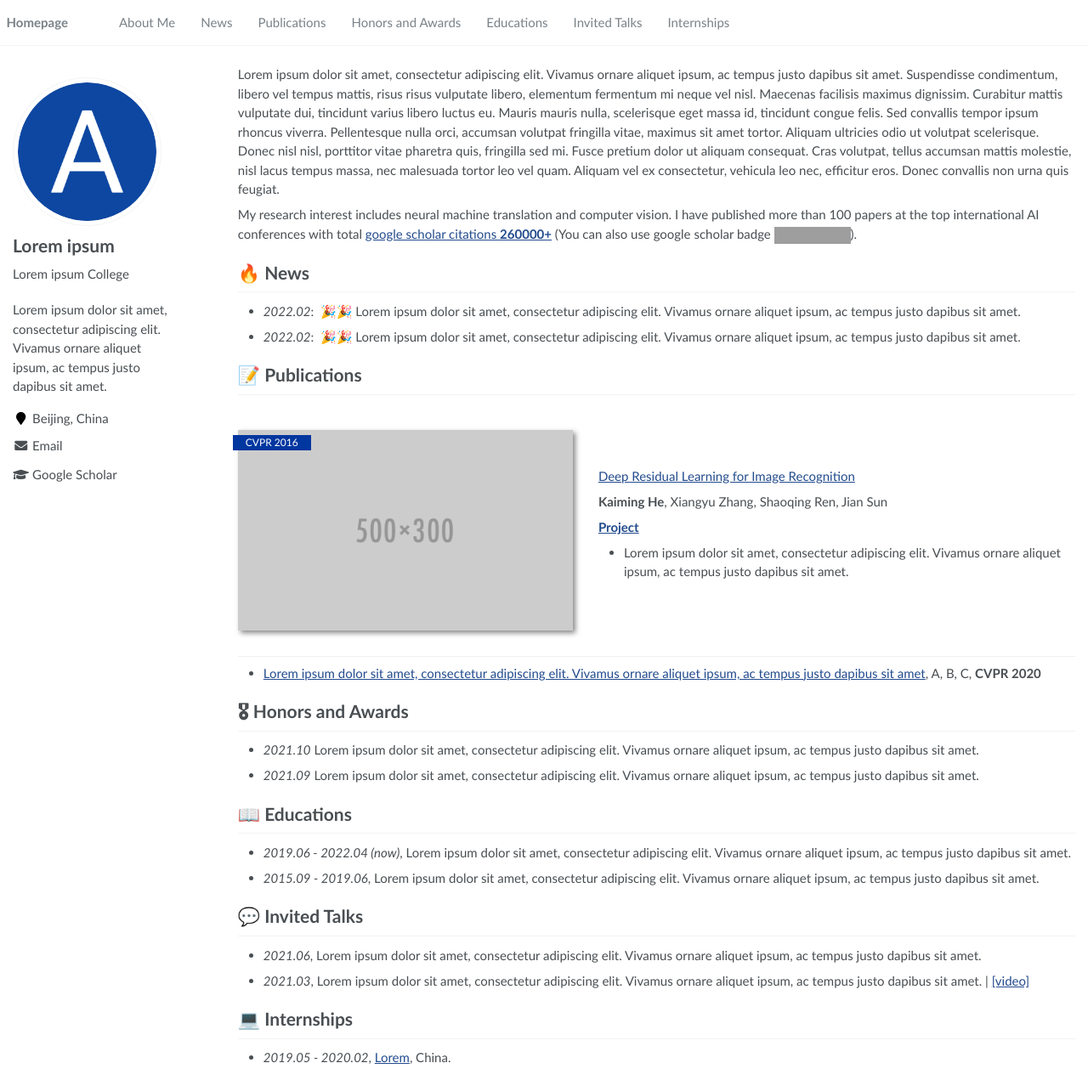
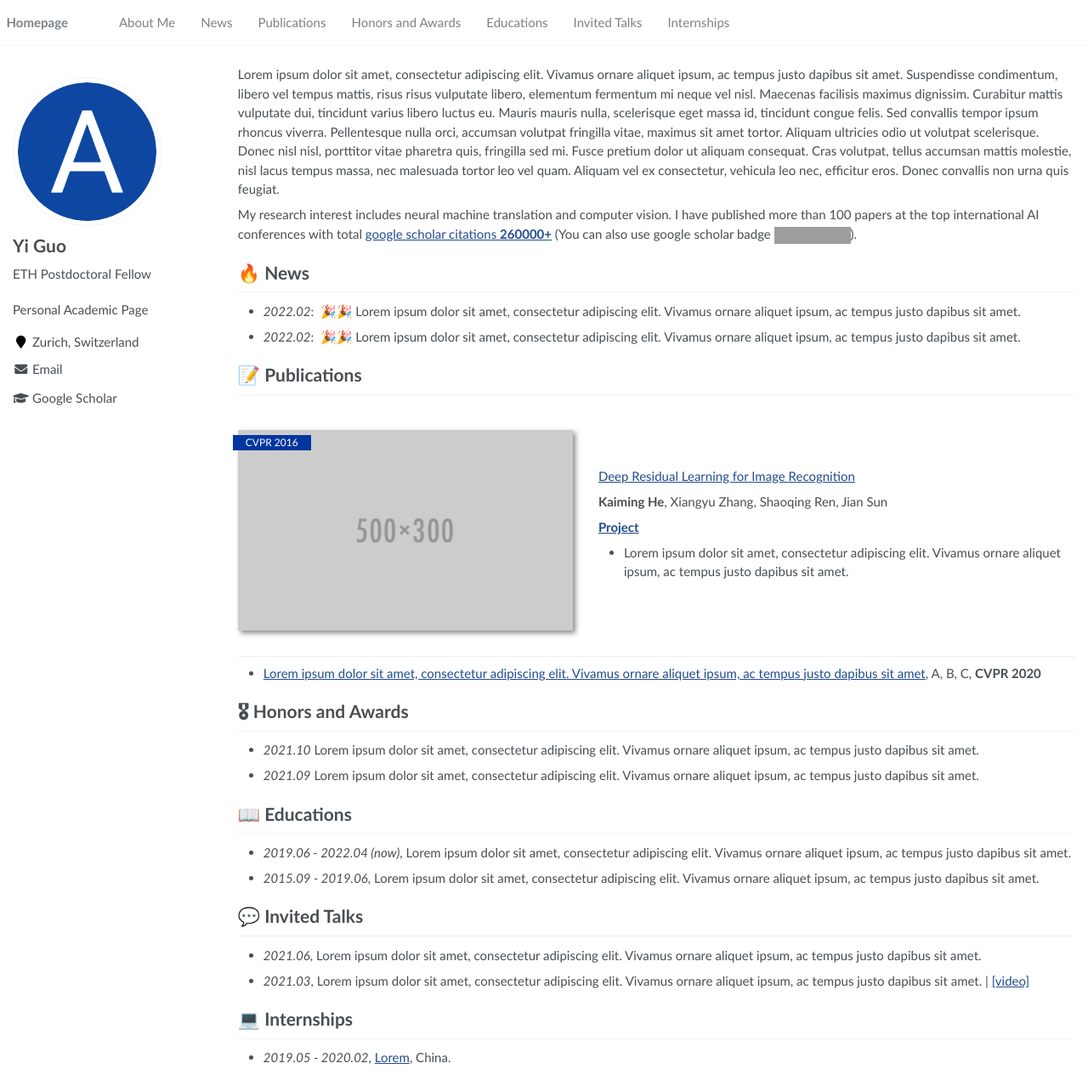
Before and after one commit to guoyi2/guoyi2.github.io, a Jekyll site: the page built from _pages/about.md, in a window 1280 px wide and 1271 px high. Shown: the whole window at 85% size. Built offline with Jekyll 4.4.1, drawn with Linux system fonts in a browser that asks for light colours; grey boxes are pictures that could not be loaded.

Commit message:
Update _config.yml

```diff
--- a/_config.yml
+++ b/_config.yml
@@ -6,10 +6,10 @@
 # `jekyll serve`. If you change this file, please restart the server process.
 
 # Site Settings
-title                    : "Lorem ipsum"
-description              : "Lorem ipsum dolor sit amet, consectetur adipiscing elit. Vivamus ornare aliquet ipsum, ac tempus justo dapibus sit amet. "
-repository               : "RayeRen/acad-homepage.github.io"
-google_scholar_stats_use_cdn : true
+title                    : "Yi Guo"
+description              : "Personal Academic Page "
+repository               : "https://guoyi2.github.io/"
+google_scholar_stats_use_cdn : false
 
 # google analytics
 google_analytics_id      :  # get google_analytics_id from https://analytics.google.com/analytics/
@@ -21,14 +21,14 @@ baidu_site_verification  :  # get baidu_site_verification from https://ziyuan.ba
 
 # Site Author
 author:
-  name             : "Lorem ipsum"
+  name             : "Yi Guo"
   avatar           : "images/android-chrome-512x512.png"
-  bio              : "Lorem ipsum College"
-  location         : "Beijing, China"
+  bio              : "ETH Postdoctoral Fellow"
+  location         : "Zurich, Switzerland"
   employer         :
   pubmed           :
   googlescholar    : "https://scholar.google.com/citations?user=YOUR_GOOGLE_SCHOLAR_ID"
-  email            : "Lorem@ipsum.com"
+  email            : "guo@eeh.ee.ethz.ch"
   researchgate     :  # e.g., "https://www.researchgate.net/profile/yourprofile"
   uri              :
   bitbucket        :
```
